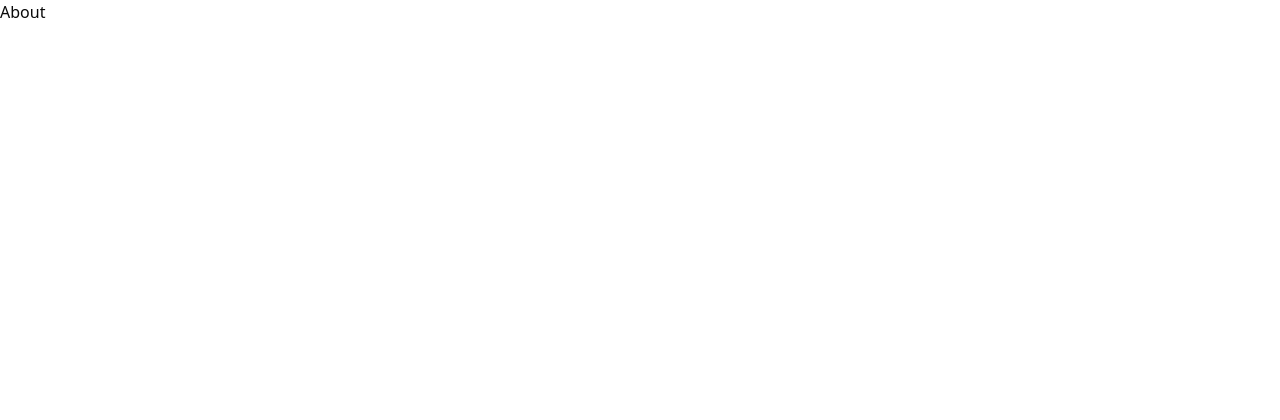
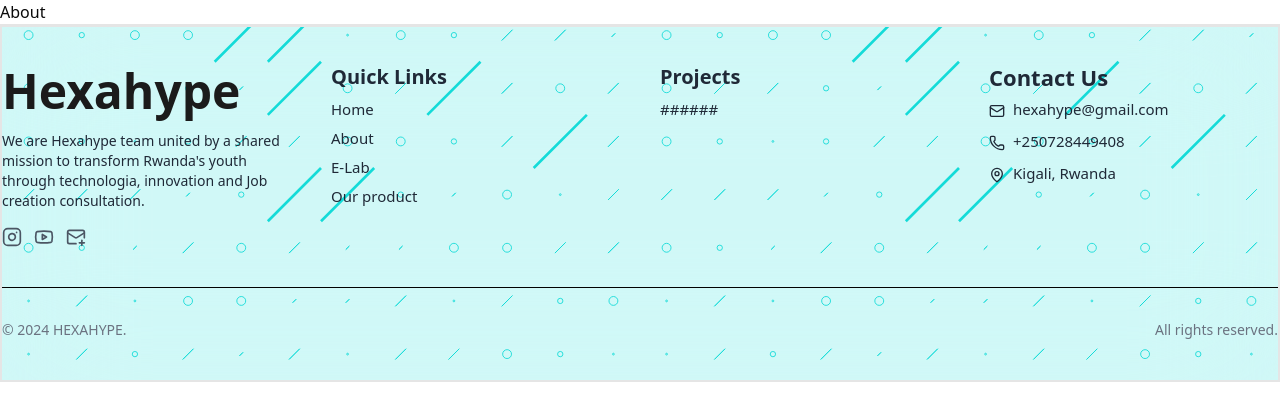
Before and after one commit to iraelie251006/hexahype, a Next.js app: page /about in a window 1280 px wide. Shown: the top 420 px of the page. Built offline with nearby package versions, Linux system fonts and the light colour scheme.

Commit message:
Added Footer component to multiple pages

```diff
--- a/app/about/page.tsx
+++ b/app/about/page.tsx
@@ -1,8 +1,12 @@
+import Footer from '@/components/Footer'
 import React from 'react'
 
 const About = () => {
   return (
-    <div>About</div>
+    <section>
+      About
+      <Footer />
+    </section>
   )
 }
 
--- a/app/e-lab/page.tsx
+++ b/app/e-lab/page.tsx
@@ -1,4 +1,5 @@
 import { Challenges } from "@/components/Challenges";
+import Footer from "@/components/Footer";
 import React from "react";
 
 const ELab = () => {
@@ -16,6 +17,7 @@ const ELab = () => {
       <div>
         <Challenges />
       </div>
+      <Footer />
     </section>
   );
 };
--- a/app/prototype/page.tsx
+++ b/app/prototype/page.tsx
@@ -1,10 +1,12 @@
+import Footer from "@/components/Footer";
 import React from "react";
 
 const page = () => {
   return (
-    <div>
+    <section>
       <h1 className="text-center text-6xl font-bold">Prototype</h1>
-    </div>
+      <Footer />
+    </section>
   );
 };
 
```
